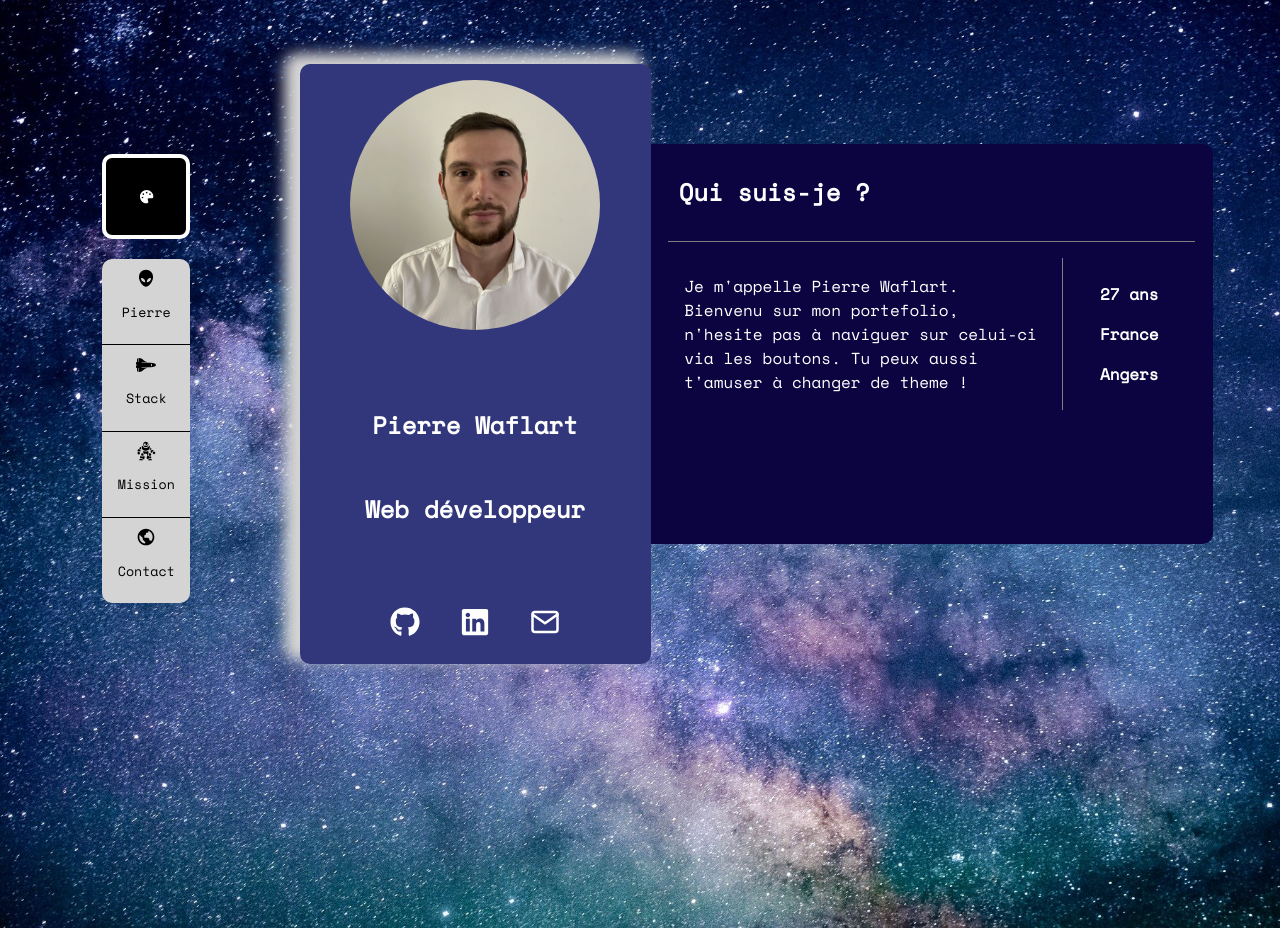
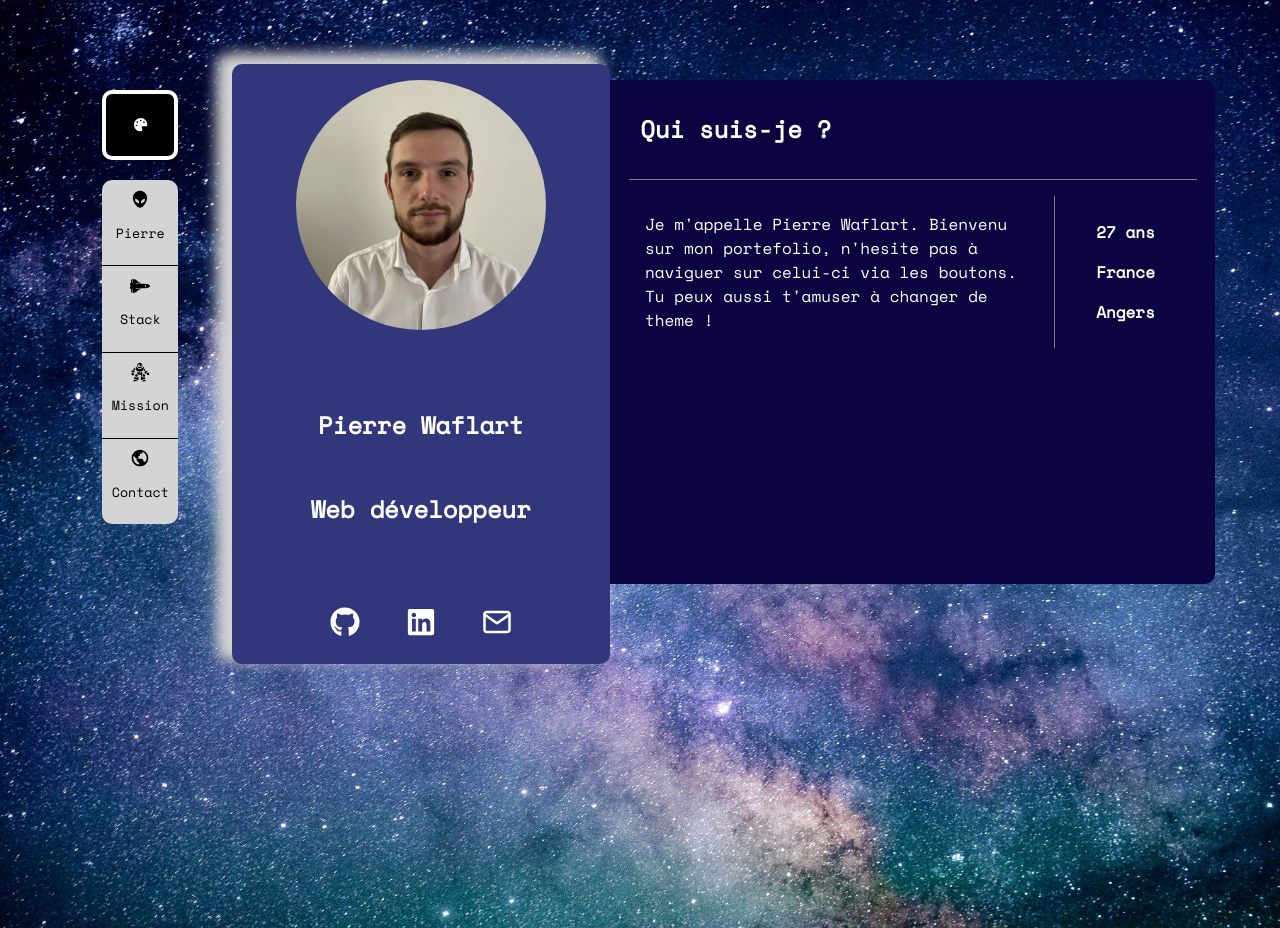
Before and after one commit to Peedro07/portfolio, a React (Vite) app: page / in a window 1280 px wide. Built offline with nearby package versions, Linux system fonts and the light colour scheme.

Commit message:
update date

```diff
--- a/src/App.scss
+++ b/src/App.scss
@@ -11,7 +11,7 @@
 
 .layout {
   display: grid;
-  grid-template-columns: 1fr 5fr;
+  grid-template-columns: 0.5fr 5fr;
   grid-column-gap: 2%;
   margin: 0 8%;
 }
--- a/src/components/article/Article.jsx
+++ b/src/components/article/Article.jsx
@@ -17,6 +17,7 @@ import {GiSpaceSuit} from "react-icons/gi";
 
 const Article = (props) => {
     const [view, setView] = useState(<About/>)
+
 
     let displayView = () => {
         switch (props.router) {
@@ -54,6 +55,12 @@ const Article = (props) => {
 export default Article
 
 const About = () => {
+    const birth = () => {
+        let old = new Date('1994 03 10')
+        let diff = Date.now() - old.getTime();
+        let age = new Date(diff);
+        return Math.abs(age.getUTCFullYear() - 1970);
+    }
     return (
         <>
             <div className="title">
@@ -69,7 +76,7 @@ const About = () => {
                 </div>
                 <div className="description-about">
                     <div className="card">
-                        <span className="cat">27 ans</span>
+                        <span className="cat">{birth()} ans</span>
                         <span className="cat">France</span>
                         <span className="cat">Angers</span>
                     </div>
@@ -137,7 +144,8 @@ const Mission = () => {
             <div className="mission">
                 <ul>
                     <li><GiSpaceSuit/>Création de site en <strong>PHP POO</strong></li>
-                    <li><GiSpaceSuit/>Création d'API avec <strong>nodeJs</strong> en utilisant <strong>Strapi ou Express</strong></li>
+                    <li><GiSpaceSuit/>Création d'API avec <strong>nodeJs</strong> en utilisant <strong>Strapi ou
+                        Express</strong></li>
                     <li><GiSpaceSuit/>Création & refonte <strong>d'API avec Symfony</strong></li>
                     <li><GiSpaceSuit/>Création de template <strong>HTML CSS</strong></li>
                     <li><GiSpaceSuit/>Création de site <strong>Wordpress avec DIVI et Elementor</strong></li>
--- a/src/components/article/article.scss
+++ b/src/components/article/article.scss
@@ -2,11 +2,11 @@
 
 
 .article {
-  margin: 5em 0 5em 0;
+  margin: 1em 0 5em 0;
   min-width: 60%;
   color: white;
   padding: 0 2%;
-  max-height: 400px;
+  max-height: 100%;
   overflow: auto;
   border-radius: 0 10px 10px 0;
 
--- a/src/components/header/header.scss
+++ b/src/components/header/header.scss
@@ -2,8 +2,11 @@
 @import "src/assets/scss/themes";
 
 header {
-  width: 50%;
-  margin-top: 5em;
+  margin-top: 1em;
+  margin-right: 2em;
+  display: flex;
+  flex-direction: column;
+  align-items: end;
 
   button {
     background: #d4d4d4;
@@ -14,7 +17,7 @@ header {
     display: flex;
     flex-direction: column;
     align-items: center;
-    min-height: 85px;
+    min-height: 70px;
     justify-content: center;
 
     svg {
@@ -56,8 +59,8 @@ header {
     .menu {
       display: none;
       position: absolute;
-      top: 161px;
-      left: 219px;
+      top: 97px;
+    left: 190px;
       z-index: 100;
       padding: 0;
       margin: 0;
```
